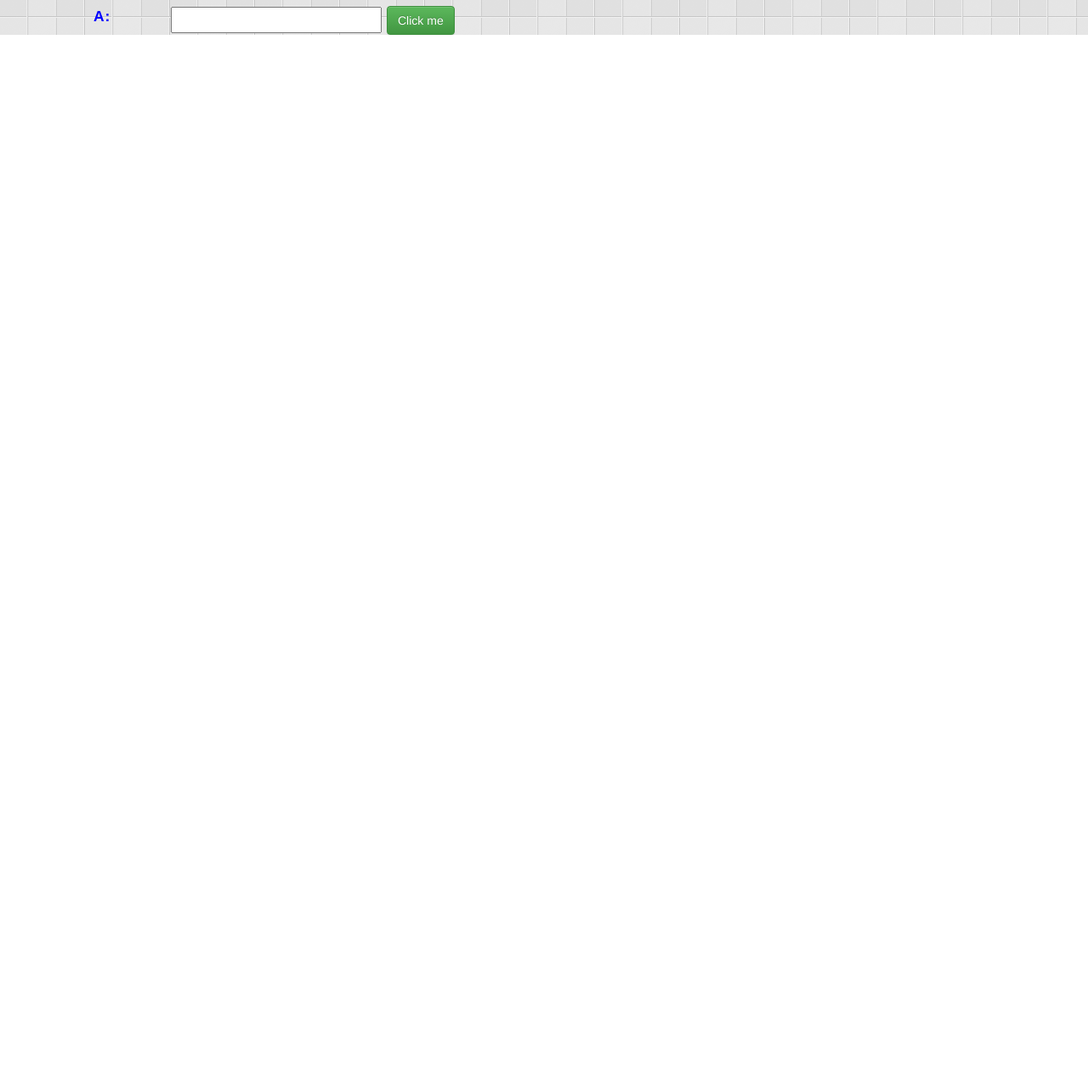
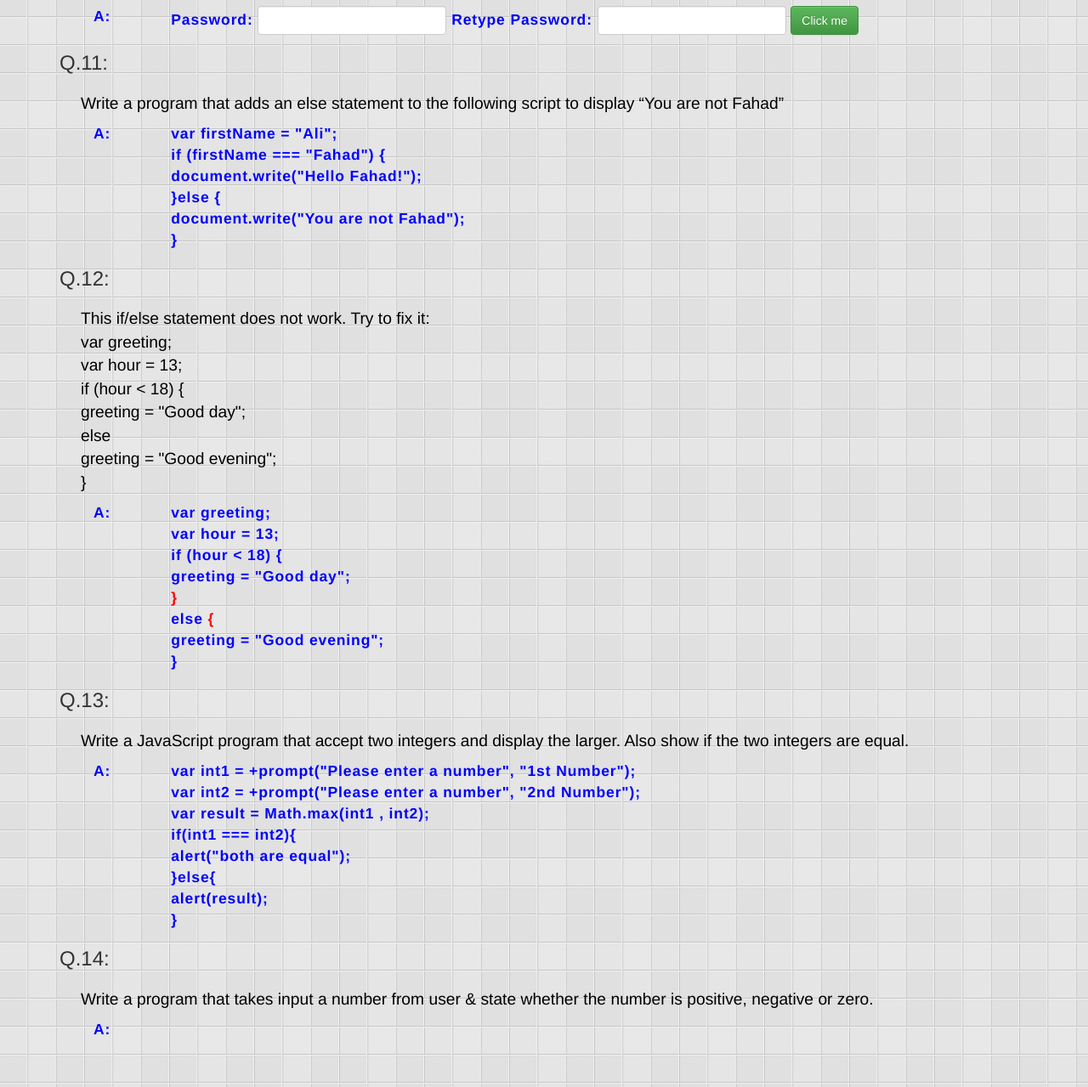
Before and after one commit to bilalkiyanii/JavaScript-Learning, a plain HTML site: page Labs/if-else.html in a window 1280 px wide. Shown: the part 3279-4558 px from the top of the page at 85% size. Before the commit the page ends 3320 px from the top, so only its background shows below. Drawn offline with nearby package versions, Linux system fonts and the light colour scheme.

Commit message:
Update Assignments file

```diff
--- a/Labs/app.js
+++ b/Labs/app.js
@@ -104,18 +104,16 @@ function markSheet(){
     }
 
 function user(){
-    var password = document.getElementById("password").value;
-
-    if (password === ""|| password === ' '){
+    var pwd = document.getElementById("pwd").value;
+    var rpwd = document.getElementById("rpwd").value;
+    if (pwd === ""|| pwd === ' ' && rpwd === ""|| rpwd === ' '){
         var message = "Please enter password first";
         document.getElementById("error").innerHTML=message;
     }
-    else{
-        document.getElementById("error").innerHTML= '';
+    else if(pwd === rpwd){
+        alert("Correct! The password you entered matches the original password");
     }
-    //  if(user === password){
-    //     alert("Correct! The password you entered matches the original password");
-    // }else {
-    //     alert("Incorrect password");
-    // }
+    else {
+        alert("Incorrect password");
+    }
 }
--- a/Labs/if-else.html
+++ b/Labs/if-else.html
@@ -247,12 +247,109 @@
                     </p>
                         <div class="col-md-1 ans">A: </div>
                         <div class="col-md-10 ans">
-                            <span id="error"></span>
-                            <input type="password" id="password">
-                            <span>
-                            <button class="btn btn-success" onClick="user()">Click me</button>
-                        </span>
-
+                                                    <form class="form-inline">
+                                                        <div class="form-group">
+                                                            <label for="pwd">Password:</label>
+                                                            <input type="password" class="form-control" id="pwd">
+                                                        </div>
+                                                        <div class="form-group">
+                                                            <label for="pwd">Retype Password:</label>
+                                                            <input type="password" class="form-control" id="rpwd">
+                                                        </div>
+                                                        <span id="error"></span>
+                                                        <span>
+                                                        <button class="btn btn-success" onClick="user()" type="button">Click me</button>
+                                                        </span>
+                                                    </form>
+                        </div>
+                    </blockquote>
+                </div>
+            </div>
+        </section>
+        <section>
+            <div class="class" id="feedback">
+                <h3>Q.11:</h3>
+            </div>
+            <div class="row">
+                <div class="col-md-12 box-1">
+                    <blockquote>
+                        <p>Write a program that adds an else statement to the following
+                        script to display “You are not Fahad”</p>
+                        <div class="col-md-1 ans">A: </div>
+                        <div class="col-md-10 ans">var firstName = "Ali";<br/>
+                                                    if (firstName === "Fahad") {<br/>
+                                                        document.write("Hello Fahad!");<br/>
+                                                    }else {<br/>
+                                                        document.write("You are not Fahad");<br/>
+                                                    }
+                                                    </div>
+                    </blockquote>
+                </div>
+            </div>
+        </section>
+        <section>
+            <div class="class" id="feedback">
+                <h3>Q.12:</h3>
+            </div>
+            <div class="row">
+                <div class="col-md-12 box-1">
+                    <blockquote>
+                        <p>This if/else statement does not work. Try to fix it:<br/>
+                        var greeting;<br/>
+                        var hour = 13;<br/>
+                        if (hour < 18) {<br/>
+                        greeting = "Good day";<br/>
+                        else<br/>
+                        greeting = "Good evening";<br/>
+                        }</p>
+                        <div class="col-md-1 ans">A: </div>
+                        <div class="col-md-10 ans">var greeting;<br/>
+                                                    var hour = 13;<br/>
+                                                    if (hour < 18) {<br/>
+                                                    greeting = "Good day";<br/>
+                                                    <sapn class="bracket">}</sapn><br/>
+                                                    else <sapn class="bracket">{</sapn><br/>
+                                                         greeting = "Good evening";<br/>
+                                                    }
+                                                    </div>
+                    </blockquote>
+                </div>
+            </div>
+        </section>
+        <section>
+            <div class="class" id="feedback">
+                <h3>Q.13:</h3>
+            </div>
+            <div class="row">
+                <div class="col-md-12 box-1">
+                    <blockquote>
+                        <p>Write a JavaScript program that accept two integers and
+                        display the larger. Also show if the two integers are equal.</p>
+                        <div class="col-md-1 ans">A: </div>
+                        <div class="col-md-10 ans">var int1 = +prompt("Please enter a number", "1st Number");<br/>
+                                                    var int2 = +prompt("Please enter a number", "2nd Number");<br/>
+                                                    var result = Math.max(int1 , int2);<br/>
+                                                    if(int1 === int2){<br/>
+                                                        alert("both are equal");<br/>
+                                                    }else{<br/>
+                                                        alert(result);<br/>
+                                                    }
+                                                    </div>
+                    </blockquote>
+                </div>
+            </div>
+        </section>
+        <section>
+            <div class="class" id="feedback">
+                <h3>Q.14:</h3>
+            </div>
+            <div class="row">
+                <div class="col-md-12 box-1">
+                    <blockquote>
+                        <p>Write a program that takes input a number from user & state
+                        whether the number is positive, negative or zero.</p>
+                        <div class="col-md-1 ans">A: </div>
+                        <div class="col-md-10 ans">
                                                     </div>
                     </blockquote>
                 </div>
@@ -260,8 +357,7 @@
         </section>
     </div>
 
-
-
+    <br/><br/><br/><br/>
     <script src="https://code.jquery.com/jquery-3.1.1.min.js"></script>
     <script src="https://maxcdn.bootstrapcdn.com/bootstrap/3.3.7/js/bootstrap.min.js" ></script>
     <script src="./app.js"></script>
--- a/Labs/style.css
+++ b/Labs/style.css
@@ -73,3 +73,6 @@ blockquote{
 .list{
     list-style: lower-alpha;
 }
+.bracket{
+    color: red;
+}
```
